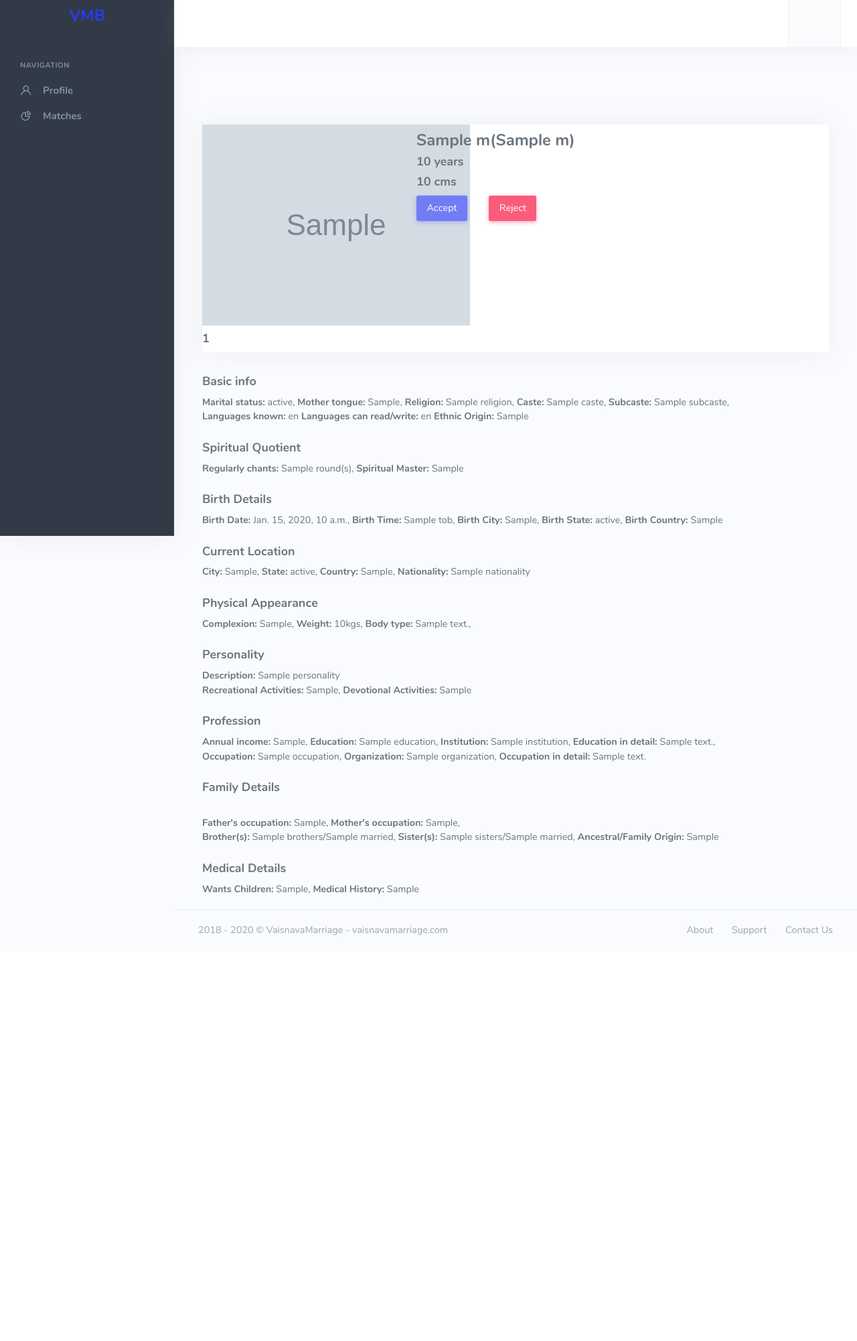
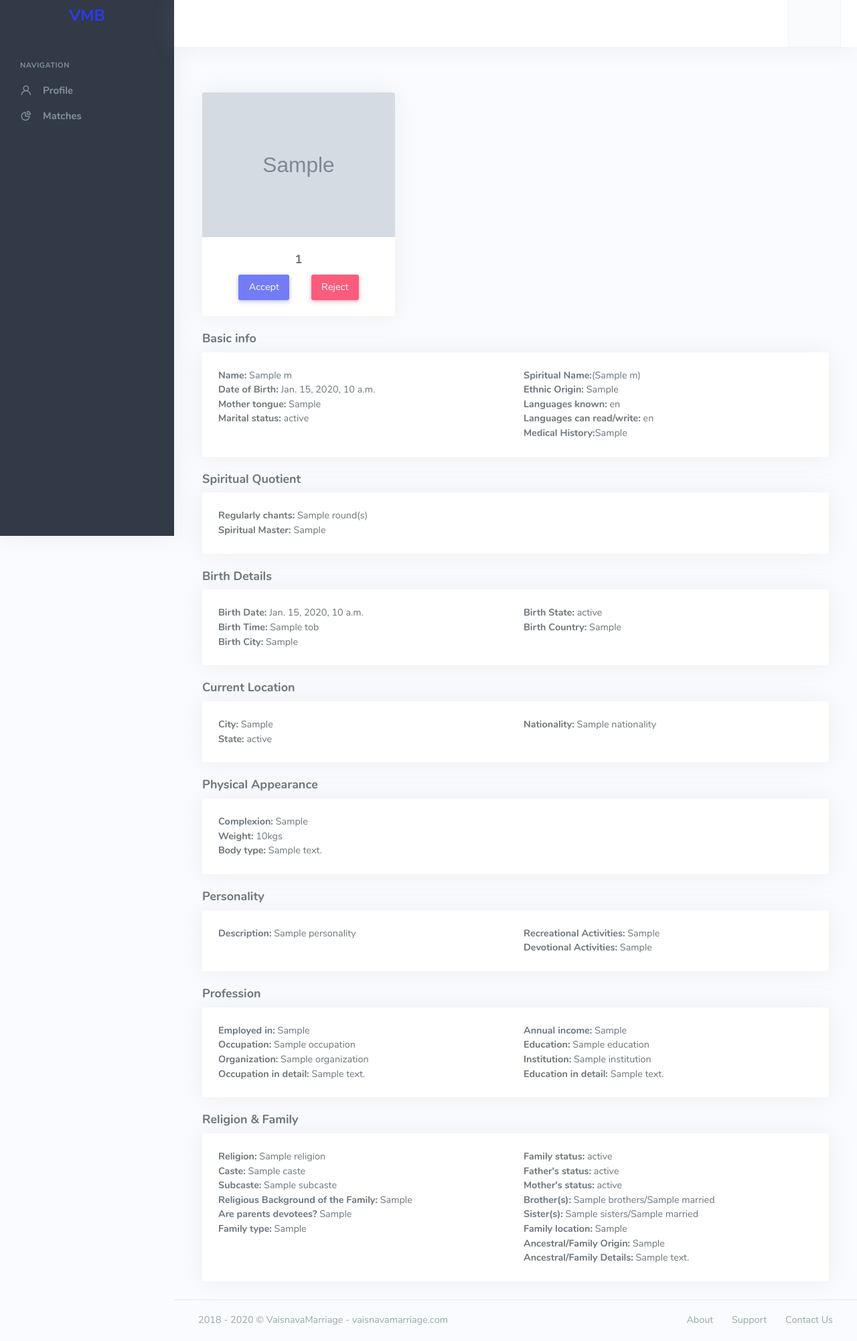
Before and after one commit to jpsoffice/vmb, a Django app: template vmb/templates/matrimony/match/response.html in a window 1280 px wide. Shown: the whole page at 67% size. Before the commit the page ends 1396 px from the top, so only its background shows below. Run offline with Django 3.2, Linux system fonts and the light colour scheme; the template is opened without the code that fills it: most values are stand-ins (such as "Sample title", 1, 10 or a date in 2020); grey boxes marked "Sample" are stand-in pictures; some libraries are stand-ins or nearby versions.

Commit message:
Created horizontal cards for each profile section in the match-response page.

```diff
--- a/vmb/templates/matrimony/match/response.html
+++ b/vmb/templates/matrimony/match/response.html
@@ -1,18 +1,10 @@
 {% extends "base.html" %}
 {% block content %}
-  <div class="container mt-5">
-    <div class="card">
-        <div class="row">
-          <div class="col-md-4">
-              <img class="align-self-start mr-3" src="{{ m.primary_image_thumbnail_url }}" alt="">
-              <h4>{{ m.profile_id }}</h4>
-          </div>
-          <div class="col-md-8">
-              <h3>
-                {{ m.name }}{% if m.spiritual_name %}({{ m.spiritual_name }}){% endif %}
-              </h3>
-              <h4>{{ m.age }} years</h4>
-              <h4>{{ m.height }} cms</h4>
+  <div class="container mt-3">
+    <div class="card text-center" style="width: 18rem;">
+        <img class="card-img-top"  src="{{ m.primary_image_thumbnail_url }}" alt="">
+        <div class="card-body">
+          <h4 class="card-title">{{ m.profile_id }}</h4>
           {% block response %}
             <form action="#" method="post">
               {% csrf_token %}
@@ -30,130 +22,149 @@
           {% endblock %}
         </div>
       </div>
+      <h4>Basic info</h4>
+      <div class="card">
+        <div class="card-body">
 
+        <div class="row">
+          <div class="col-md-6">
+
+              <strong>Name:</strong> {{ m.name }}<br>
+              <strong>Date of Birth:</strong> {{ m.dob }}<br>
+              <strong>Mother tongue:</strong> {{ m.mother_tongue }}<br>
+              <strong>Marital status:</strong> {{ m.get_marital_status_display }}<br>
+              {% if want_children %}<strong>Do you want children?</strong> {{ m.get_want_children_display }}<br>{% endif %}
           </div>
-
-  <table border="0" cellspacing="0" cellpadding="0" width="100%">
-    <tbody>
-      <tr>
-        <td>
-          <table border="0" cellspacing="10" cellpadding="0">
-            <tr>
-              <td>
-                <h4>Basic info</h4>
-                <p>
-                  <strong>Marital status:</strong> {{ m.get_marital_status_display }},
-                  <strong>Mother tongue:</strong> {{ m.mother_tongue }},
-                  <strong>Religion:</strong> {{ m.religion}},
-                  <strong>Caste:</strong> {{ m.caste }},
-                  <strong>Subcaste:</strong> {{ m.subcaste }},<br>
-                  <strong>Languages known:</strong> {{ m.get_languages_known }}
-                  <strong>Languages can read/write:</strong> {{ m.get_languages_read_write}}
-                  <strong>Ethnic Origin:</strong> {{m.ethnic_origin}}
-                </p>
-              </td>
-            </tr>
-            <tr>
-              <td>
+          <div class="col-md-6">
+              {% if m.spiritual_name %}<strong>Spiritual Name:</strong>({{ m.spiritual_name }})<br>{% endif %}
+              <strong>Ethnic Origin:</strong> {{m.ethnic_origin}}<br>
+              <strong>Languages known:</strong> {{ m.get_languages_known }}<br>
+              <strong>Languages can read/write:</strong> {{ m.get_languages_read_write}}<br>
+              <strong>Medical History:</strong>{{ m.medical_history }}<br>
+          </div>
+        </div>
+      </div>
+      </div>
       <h4>Spiritual Quotient</h4>
-                  <p>
-                    <strong>Regularly chants:</strong> {{ m.rounds_chanting }} round(s),
-                    {% if m.spiritual_status %}<strong>Spiritual Status:</strong> {{ m.get_spiritual_status_display }},{%endif%}
-                    {% if m.spiritual_master %}<strong>Spiritual Master:</strong> {{ m.spiritual_master }}{%endif%}
-
-                  </p>
-              </td>
-            </tr>
-              <tr>
-                <td>
+      <div class="card">
+      <div class="card-body">
+      <div class="row">
+        <div class="col-md-6">
+          <strong>Regularly chants:</strong> {{ m.rounds_chanting }} round(s)<br>
+        </div>
+        <div class="col-md-6">
+        </div>
+        <div class="col-md-6">
+          {% if m.spiritual_master %}<strong>Spiritual Master:</strong> {{ m.spiritual_master }}<br>{% endif %}
+        </div>
+      </div>
+      </div>
+      </div>
         <h4>Birth Details</h4>
-                  <p>
-                    <strong>Birth Date:</strong> {{ m.dob }},
-                    <strong>Birth Time:</strong> {{ m.tob }},
-                    <strong>Birth City:</strong> {{ m.birth_city }},
-                    <strong>Birth State:</strong> {{ m.birth_state }},
-                    <strong>Birth Country:</strong> {{ m.birth_country }}
-                  </p>
-                </td>
-              </tr>
-              <tr>
-                <td>
+        <div class="card">
+          <div class="card-body">
+            <div class="row">
+          <div class="col-md-6">
+            <strong>Birth Date:</strong> {{ m.dob }}<br>
+            {% if m.tob %}<strong>Birth Time:</strong> {{ m.tob }}<br>{% endif %}
+            <strong>Birth City:</strong> {{ m.birth_city }}<br>
+          </div>
+          <div class="col-md-6">
+            <strong>Birth State:</strong> {{ m.birth_state }}<br>
+            {% if m.birth_country %}<strong>Birth Country:</strong> {{ m.birth_country }}<br>{% endif %}
+          </div>
+        </div>
+      </div>
+      </div>
     <h4>Current Location</h4>
-                  <p>
-                    <strong>City:</strong> {{ m.current_city }},
-                    <strong>State:</strong> {{ m.current_state }},
-                    <strong>Country:</strong> {{ m.current_country }},
-                    <strong>Nationality:</strong> {{ m.nationality }}
-                  </p>
-                </td>
-              </tr>
-              <tr>
-                <td>
+    <div class="card">
+      <div class="card-body">
+      <div class="row">
+        <div class="col-md-6">
+          <strong>City:</strong> {{ m.current_city }}<br>
+          {% if not m.state %}<strong>State:</strong> {{ m.current_state }}<br>{% endif %}
+        </div>
+        <div class="col-md-6">
+          {% if m.country %}<strong>Country:</strong> {{ m.current_country }}<br>{% endif %}
+          <strong>Nationality:</strong> {{ m.nationality }}<br>
+        </div>
+      </div>
+    </div>
+    </div>
     <h4>Physical Appearance</h4>
-                  <p>
-                    <strong>Complexion:</strong> {{ m.get_complexion_display }},
-                    <strong>Weight:</strong> {{ m.weight }}kgs,
-                    <strong>Body type:</strong> {{ m.get_body_type_display }},
-                    {% if m.color_of_eyes %}<strong>Color of eyes:</strong> {{ m.get_color_of_eyes_display }},{% endif %}
-                    {% if m.hair_color %}<strong>Hair Color:</strong> {{ m.get_hair_color_display }}{% endif %}
-                  </p>
-                </td>
-              </tr>
-              <tr>
-                <td>
+    <div class="card">
+        <div class="card-body">
+      <div class="row">
+        <div class="col-md-6">
+          <strong>Complexion:</strong> {{ m.get_complexion_display }}<br>
+          <strong>Weight:</strong> {{ m.weight }}kgs<br>
+          <strong>Body type:</strong> {{ m.get_body_type_display }}<br>
+        </div>
+        <div class="col-md-6">
+          {% if m.color_of_eyes %}<strong>Color of eyes:</strong> {{ m.get_color_of_eyes_display }}<br>{% endif %}
+          {% if m.hair_color %}<strong>Hair Color:</strong> {{ m.get_hair_color_display }}<br>{% endif %}
+        </div>
+      </div>
+    </div>
+    </div>
     <h4>Personality</h4>
-                  <p>
+    <div class="card">
+        <div class="card-body">
+      <div class="row">
+        <div class="col-md-6">
             <strong>Description:</strong> {{ m.personality }}
-                    <br>
-                    <strong>Recreational Activities:</strong> {{ m.recreational_activities }},
-                    <strong>Devotional Activities:</strong> {{ m.devotional_services }}
-                  </p>
-                </td>
-              </tr>
-              <tr>
-                <td>
+        </div>
+        <div class="col-md-6">
+            <strong>Recreational Activities:</strong> {{ m.recreational_activities }}<br>
+            <strong>Devotional Activities:</strong> {{ m.devotional_services }}<br>
+        </div>
+      </div>
+    </div>
+    </div>
     <h4>Profession</h4>
-                  <p>
-                    <strong>Annual income:</strong> {{ m.annual_income }},
-                    <strong>Education:</strong> {{ m.education }},
-                    {% if m.institution %}<strong>Institution:</strong> {{ m.institution }},{% endif %}
-                    {% if m.education_details %}<strong>Education in detail:</strong> {{ m.education_details }},{% endif %}
-                    {% if m.employed_in %}<strong>Employed in:</strong> {{ m.get_employed_in_display }},{% endif %} <br>
-                    {% if m.occupation %}<strong>Occupation:</strong> {{ m.occupation }},{% endif %}
-                    {% if m.organization %}<strong>Organization:</strong> {{ m.organization }},{% endif %}
-                    {% if m.occupation_details %}<strong>Occupation in detail:</strong> {{ m.occupation_details }}{% endif %}
-                  </p>
-                </td>
-              </tr>
-              <tr>
-                <td>
-                  <h4>Family Details</h4>
-                  <p>
-                    {% if m.family_values %}<strong>Family values:</strong> {{ m.get_family_values_display }},{% endif %}
-                    {% if m.family_type %}<strong>Family type:</strong> {{ m.get_family_type_display }},{% endif %}
-                    {% if m.family_status %}<strong>Family status:</strong> {{ m.get_family_status_display }},{% endif %} <br>
-                    {% if m.father_occupation %}<strong>Father's occupation:</strong> {{ m.father_occupation }},{% endif %}
-                    {% if m.mother_occupation %}<strong>Mother's occupation:</strong> {{ m.mother_occupation }},{% endif %} <br>
-                    {% if m.brothers %}<strong>Brother(s):</strong> {{ m.brothers }}{% if m.brothers_married %}/{{m.brothers_married}} married{% endif %},{% endif %}
-                    {% if m.sisters %}<strong>Sister(s):</strong> {{ m.sisters }}{% if m.sisters_married %}/{{m.sisters_married}} married{% endif %},{% endif %}
-                    {% if m.family_location %}<strong>Family location:</strong> {{ m.get_family_location_display }},{% endif %}
-                    {% if m.family_origin %}<strong>Ancestral/Family Origin:</strong> {{ m.family_origin }}{% endif %}
-                  </p>
-                </td>
-              </tr>
-              <tr>
-                <td>
-                  <h4>Medical Details</h4>
-                  <p>
-                    <strong>Wants Children:</strong> {{ m.get_want_children_display }},
-                    <strong>Medical History:</strong> {{ m.medical_history }}
-                  </p>
-                </td>
-              </tr>
-          </table>
-        </d>
-      </tr>
-    </tbody>
-  </table>
+    <div class="card">
+        <div class="card-body">
+      <div class="row">
+        <div class="col-md-6">
+            <strong>Employed in:</strong> {{ m.get_employed_in_display }}<br>
+            {% if m.occupation %}<strong>Occupation:</strong> {{ m.occupation }}<br>{% endif %}
+            {% if m.organization %}<strong>Organization:</strong> {{ m.organization }}<br>{% endif %}
+            {% if m.occupation_details %}<strong>Occupation in detail:</strong> {{ m.occupation_details }}<br>{% endif %}
+        </div>
+        <div class="col-md-6">
+            <strong>Annual income:</strong> {{ m.annual_income }}<br>
+            <strong>Education:</strong> {{ m.education }}<br>
+            {% if m.institution %}<strong>Institution:</strong> {{ m.institution }}<br>{% endif %}
+            {% if m.education_details %}<strong>Education in detail:</strong> {{ m.education_details }}<br>{% endif %}
+        </div>
+      </div>
+    </div>
+    </div>
+    <h4>Religion & Family</h4>
+    <div class="card">
+        <div class="card-body">
+      <div class="row">
+        <div class="col-md-6">
+          <strong>Religion:</strong> {{ m.religion}}<br>
+          <strong>Caste:</strong> {{ m.caste }}<br>
+          {% if m.subcaste %}<strong>Subcaste:</strong> {{ m.subcaste }}<br>{% endif %}
+          {% if m.religious_background %}<strong>Religious Background of the Family:</strong> {{ m.religious_background }}<br>{% endif %}
+          <strong>Are parents devotees?</strong> {{ m.are_parents_devotees }}<br>
+          {% if m.family_values %}<strong>Family values:</strong> {{ m.get_family_values_display }}<br>{% endif %}
+          <strong>Family type:</strong> {{ m.get_family_type_display }}<br>
+        </div>
+        <div class="col-md-6">
+          <strong>Family status:</strong> {{ m.get_family_status_display }}<br>
+          <strong>Father's status:</strong> {{ m.father_status }}<br>
+          <strong>Mother's status:</strong> {{ m.mother_status }}<br>
+          {% if m.brothers %}<strong>Brother(s):</strong> {{ m.brothers }}{% if m.brothers_married %}/{{m.brothers_married}} married{% endif %}<br>{% endif %}
+          {% if m.sisters %}<strong>Sister(s):</strong> {{ m.sisters }}{% if m.sisters_married %}/{{m.sisters_married}} married{% endif %}<br>{% endif %}
+          <strong>Family location:</strong> {{ m.get_family_location_display }}<br>
+          {% if m.family_origin %}<strong>Ancestral/Family Origin:</strong> {{ m.family_origin }}<br>{% endif %}
+          {% if m.family_details %}<strong>Ancestral/Family Details:</strong> {{ m.family_details }}<br>{% endif %}
+        </div>
+      </div>
+    </div>
+    </div>
   </div>
 {% endblock %}
```
Lines whose indentation alone changed are shown as unchanged.
